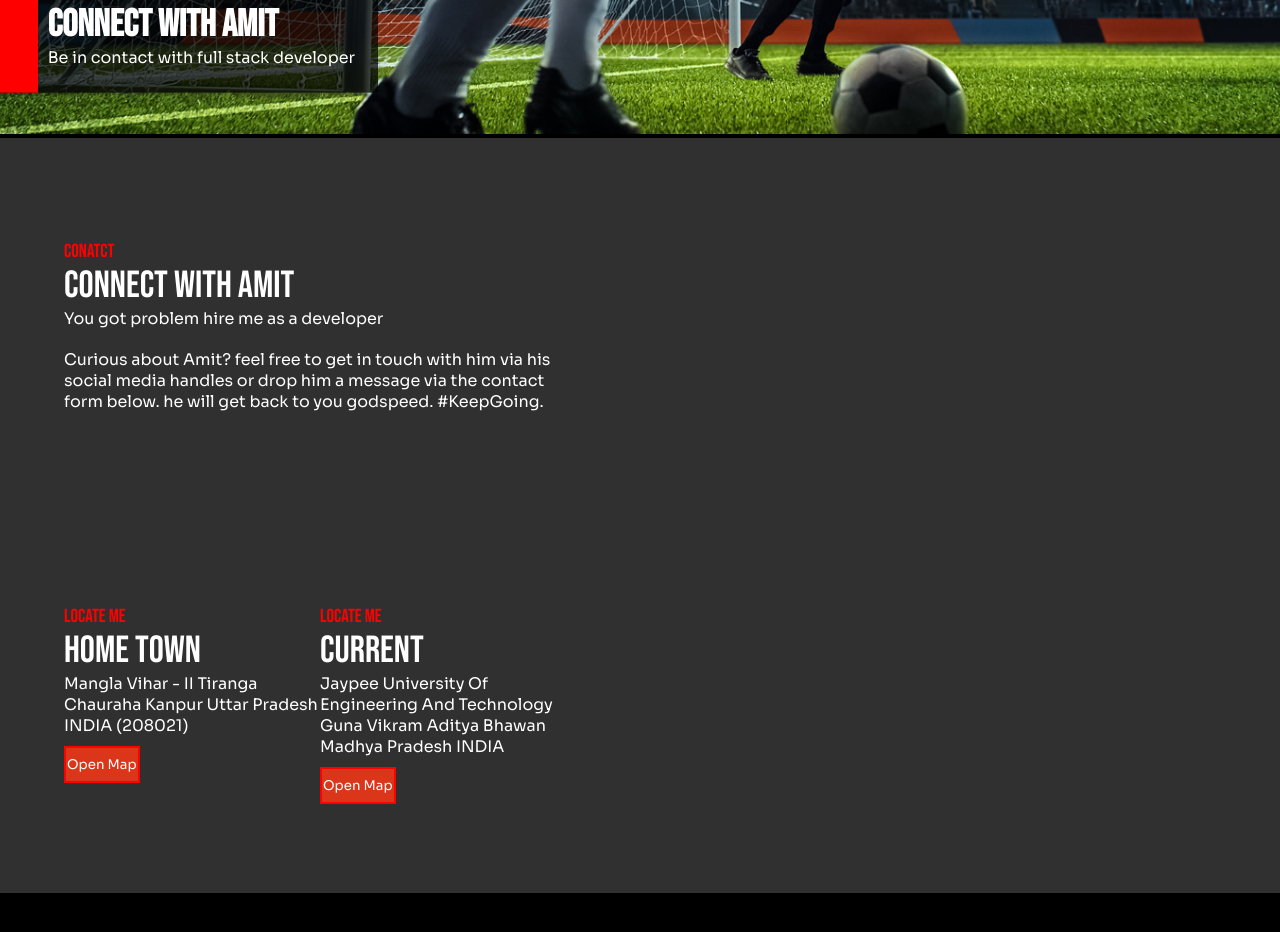
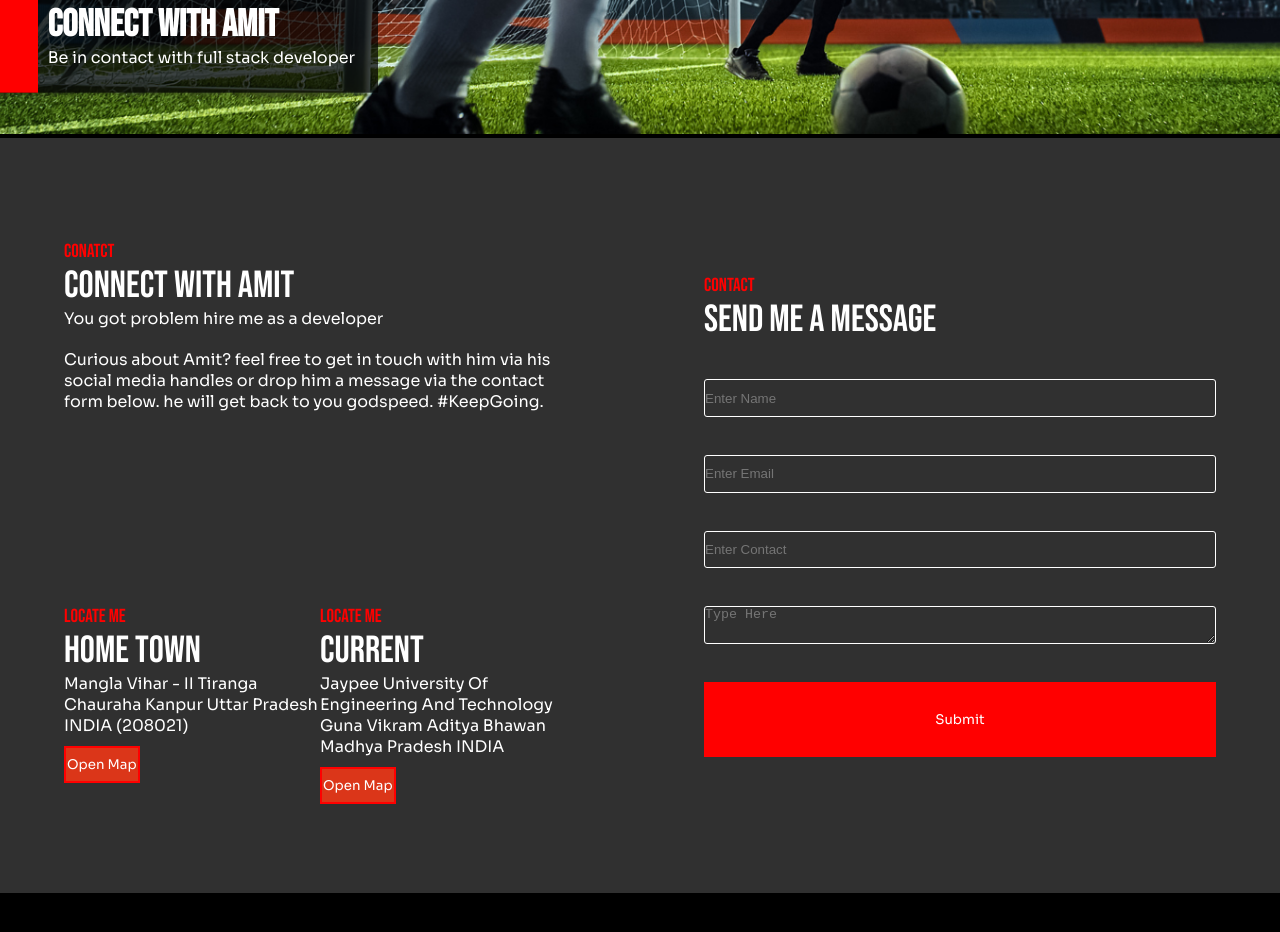
Before and after one commit to amitdubey6261/Notechat-Client, a React (Vite) app: page /contact in a window 1280 px wide. Shown: the part 320-1252 px from the top of the page. Built offline with nearby package versions, Linux system fonts and the light colour scheme.

Commit message:
about-form

```diff
--- a/src/components/formPage/FormPage.jsx
+++ b/src/components/formPage/FormPage.jsx
@@ -40,8 +40,18 @@ const FormPage = () => {
                         </div>
                     </div>
                 </div>
-                <div className="form-section">
-
+                <div className="form-section-right">
+                    <div className="form-container">
+                        <form action="">
+                            <div className='overlay-t'>CONTACT</div>
+                            <div > <span className='overlay-t-2'>SEND ME A MESSAGE</span></div>
+                            <input type="text" name="name" id="name" placeholder='Enter Name' />
+                            <input type="email" name="name" id="name" placeholder='Enter Email' />
+                            <input type="number" name="name" id="name" placeholder='Enter Contact' />
+                            <textarea placeholder='Type Here' className='text-area' name="explain" id="" cols="30" rows="10"></textarea>
+                            <button type='submit' className='form-submit-btn'><span>Submit</span></button>
+                        </form>
+                    </div>
                 </div>
             </div>
 
--- a/src/components/formPage/formPage.css
+++ b/src/components/formPage/formPage.css
@@ -36,3 +36,42 @@
 .leftRight{
     width: 7cm;
 }
+
+.form-section-right{
+    width: 50%;
+    display: flex;
+    justify-content: center;
+    align-items: center;
+}
+
+.form-container{
+    width: 100%;
+    display: flex;
+    flex-direction: row;
+    justify-content: center;
+}
+
+form{
+    width: 80%;
+    display: flex;
+    flex-direction: column;
+    justify-content: center;
+}
+
+input , .text-area{
+    width: 100%;
+    height: 1cm;
+    background-color: rgba(0, 0, 0, 0);
+    color: white;
+    border: 1px solid white;
+    border-radius: 3px;
+    margin-top: 1cm;
+}
+
+.form-submit-btn{
+    margin-top: 1cm ;
+    width: 100%;
+    height: 2cm;
+    background-color: red;
+    border: 2px solid red;
+}
```
